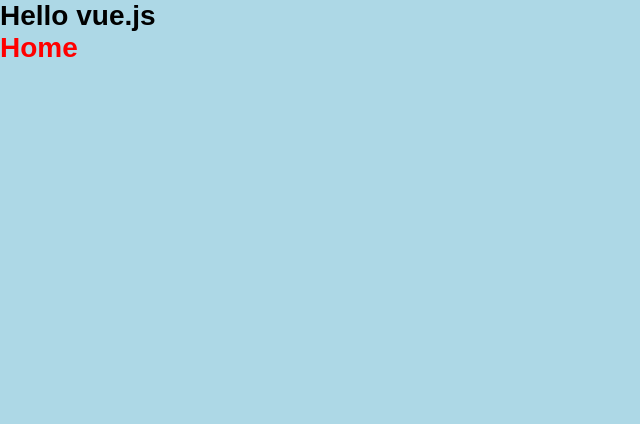
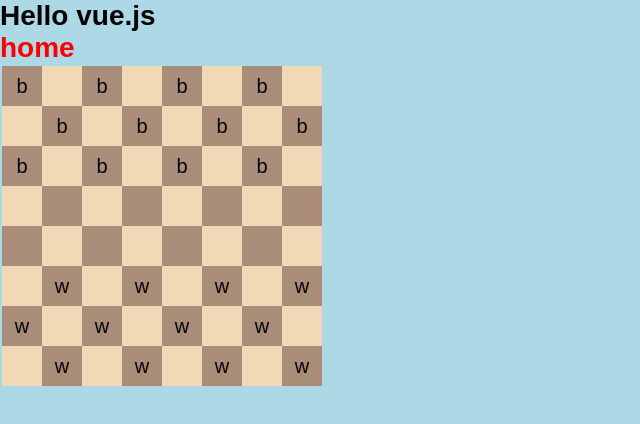
Before and after one commit to shlomiNugarker/checkers, a Vue app: page / in a window 1280 px wide. Shown: the top 424 px of the page, without its empty margins (0-640 px from the left). Built offline with nearby package versions, Linux system fonts and the light colour scheme.

Commit message:
HomeView

```diff
--- a/src/views/HomeView.vue
+++ b/src/views/HomeView.vue
@@ -1,8 +1,12 @@
 <template>
-  <h1>Home</h1>
+  <div>
+    <h1>home</h1>
+    <BoardCmp :board="game.board.board"></BoardCmp>
+  </div>
 </template>
 
 <script lang="ts">
+import BoardCmp from '../cmps/BoardCmp.vue'
 import { Game } from '../checkers/index'
 
 export default {
@@ -13,6 +17,9 @@ export default {
     return {
       game: new Game()
     }
+  },
+  components: {
+    BoardCmp
   }
 }
 </script>
```
